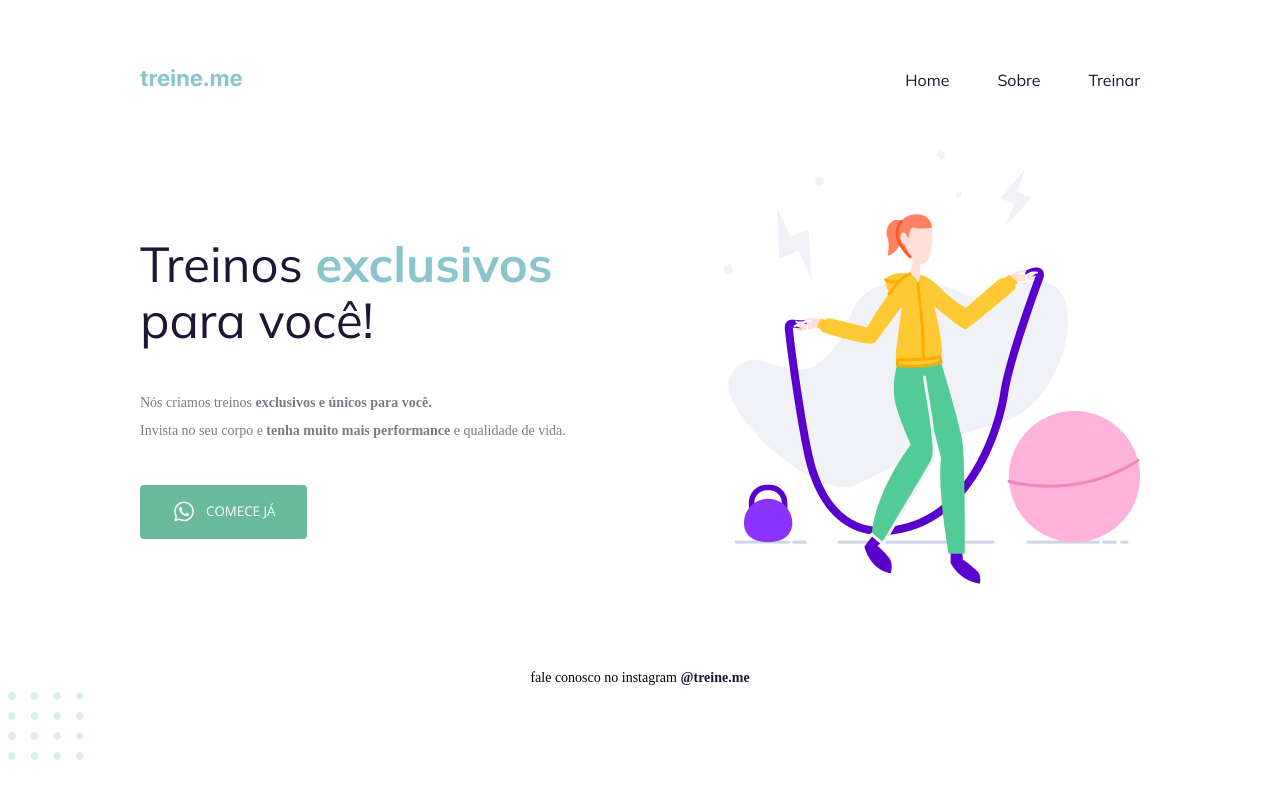
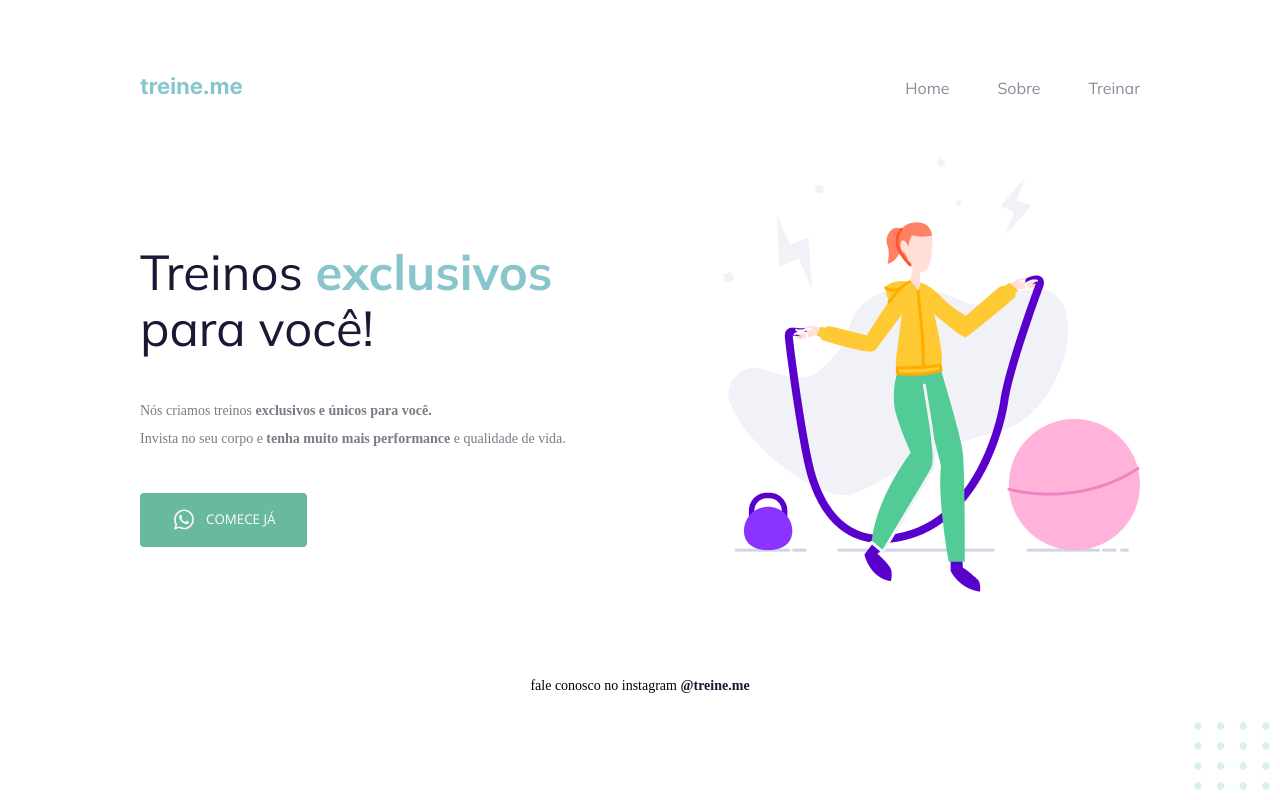
Before and after one commit to felipesurfe/explorerproject02, a plain HTML site: page index.html in a window 1280 px wide. Drawn offline with nearby package versions, Linux system fonts and the light colour scheme.

Commit message:
end commit

```diff
--- a/index.html
+++ b/index.html
@@ -51,7 +51,7 @@
 
     </div>
 
-    <img src="images/balls.svg" alt="Bolinhas decorativas verdes no canto inferior direito da página">
+    <img id="balls" src="images/balls.svg" alt="Bolinhas decorativas verdes no canto inferior direito da página">
 
   </body>
 </html>
--- a/style.css
+++ b/style.css
@@ -2,11 +2,17 @@
   margin: 0;
 
   font-family: 'Open Sans', sans-serif;
+
+  background: linear-gradient(180deg, rgba(227, 255, 248, 0) 82.08%, rgba(227, 255, 248, 0.38) 100%);
+
+  min-height: 100vh;
 }
+
 
 .page {
   width: 1000px;
-  margin: 65px auto 0;
+  margin: 0 auto;
+  padding-top: 65px;
 }
 
 nav {
@@ -33,8 +39,13 @@ a {
   color: #1F1534;
 }
 
+ul li a {
+  opacity: 0.5;
+}
+
 ul li a:hover {
   font-weight: bold;
+  opacity: 1;
 }
 
 main {
@@ -103,3 +114,9 @@ footer {
 footer a {
   font-weight: bold;
 }
+
+#balls {
+  position: fixed;
+  bottom: 0;
+  right: 0;
+}
```
